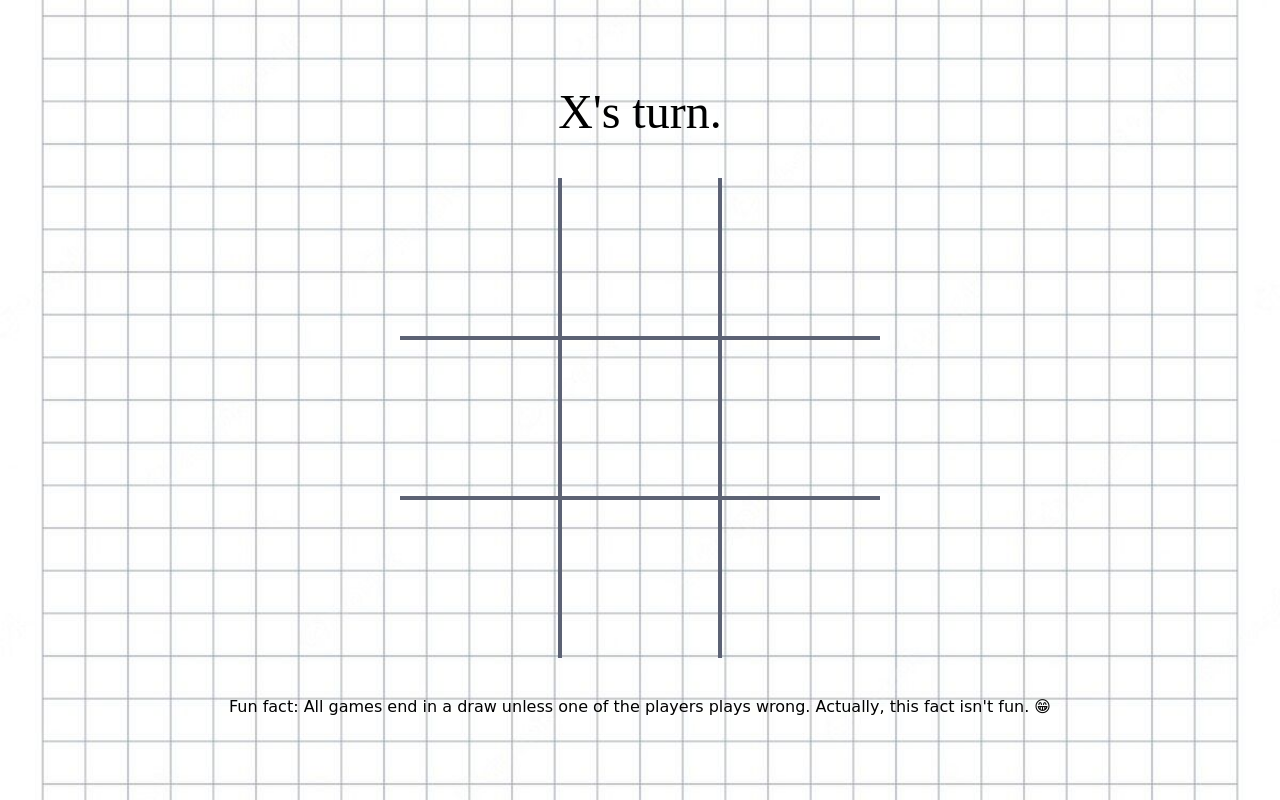
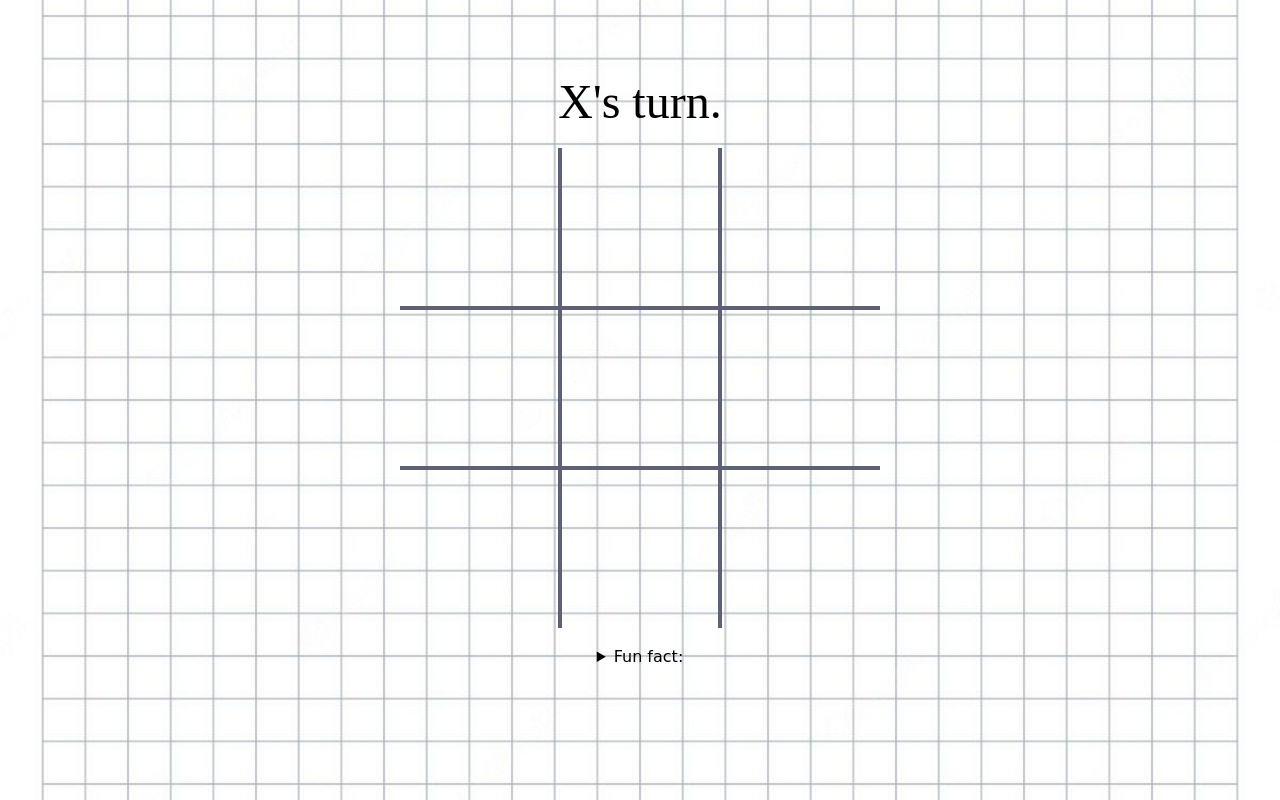
Before and after one commit to b0tm0de/case001, a React (Vite) app: page / in a window 1280 px wide. Built offline with nearby package versions, Linux system fonts and the light colour scheme; a web font is replaced by a local one.

Commit message:
cursor imported as png asset, fun fact added

```diff
--- a/index.html
+++ b/index.html
@@ -2,7 +2,7 @@
 <html lang="en">
   <head>
     <meta charset="UTF-8" />
-    <link rel="icon" type="image/png" href="/tic-tac-toe.png" />
+    <link rel="icon" type="image/png" href="/favicon.png" />
     <meta name="viewport" content="width=device-width, initial-scale=1.0" />
     <meta name="theme-color" content="#D47DD4" />
     <link rel="preconnect" href="https://fonts.googleapis.com" />
--- a/src/App.jsx
+++ b/src/App.jsx
@@ -25,10 +25,12 @@ function App() {
     <main className="app">
       <span>{turn}'s turn.</span>
       <div className="game-grid">{boardMapped}</div>
-      <p className="fun-fact">
-        Fun fact: All games end in a draw unless one of the players plays wrong. Actually, this fact
-        isn't fun. 😁
-      </p>
+
+      <details className="fun-fact">
+        <summary>Fun fact:</summary>
+        All games end in a draw unless one of the players plays wrong. Actually, this fact isn't
+        fun. 😁
+      </details>
     </main>
   )
 }
--- a/src/Components/Cell.jsx
+++ b/src/Components/Cell.jsx
@@ -1,9 +1,11 @@
+import handPenCursor from "../assets/hand-pen-cursor.png"
+
 export default function Cell({ id, sign, handleClick }) {
   return (
     <div
       onClick={() => handleClick(id)}
       className="cell"
-      style={{ cursor: sign ? "not-allowed" : "url('../cursor.cur'), auto" }}
+      style={{ cursor: sign ? "not-allowed" : `url(${handPenCursor}), auto` }}
     >
       <span className="cell-sign">{sign}</span>
     </div>
--- a/src/index.css
+++ b/src/index.css
@@ -13,6 +13,7 @@
   -webkit-font-smoothing: antialiased;
   -moz-osx-font-smoothing: grayscale;
   -webkit-text-size-adjust: 100%;
+  --color-pencil-gray: #5c6274;
 }
 
 .app {
@@ -41,13 +42,12 @@
   --cell-size: min(20vw, 20vh);
   display: grid;
   place-items: center;
-  color: #5c6274;
-  border: solid 2px #5c6274;
+  color: var(--color-pencil-gray);
+  border: solid 2px var(--color-pencil-gray);
   width: var(--cell-size);
   height: var(--cell-size);
   font-size: var(--cell-size);
   font-family: "Square Peg", cursive;
-
   text-transform: uppercase;
 }
 
@@ -74,4 +74,9 @@
 .fun-fact {
   font-size: 1rem;
   font-family: "Comic Sans MS", cursive;
+  min-height: 5rem;
+  text-align: center;
 }
+.fun-fact > summary {
+  cursor: pointer;
+}
```
